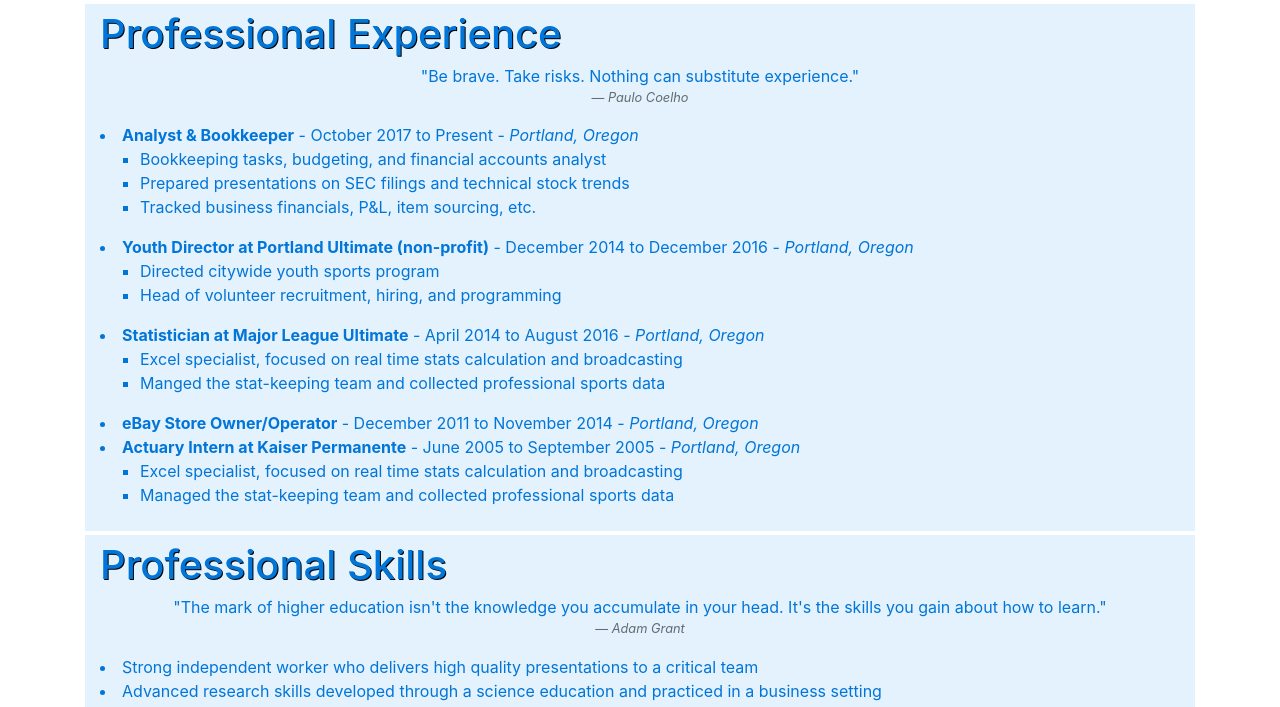
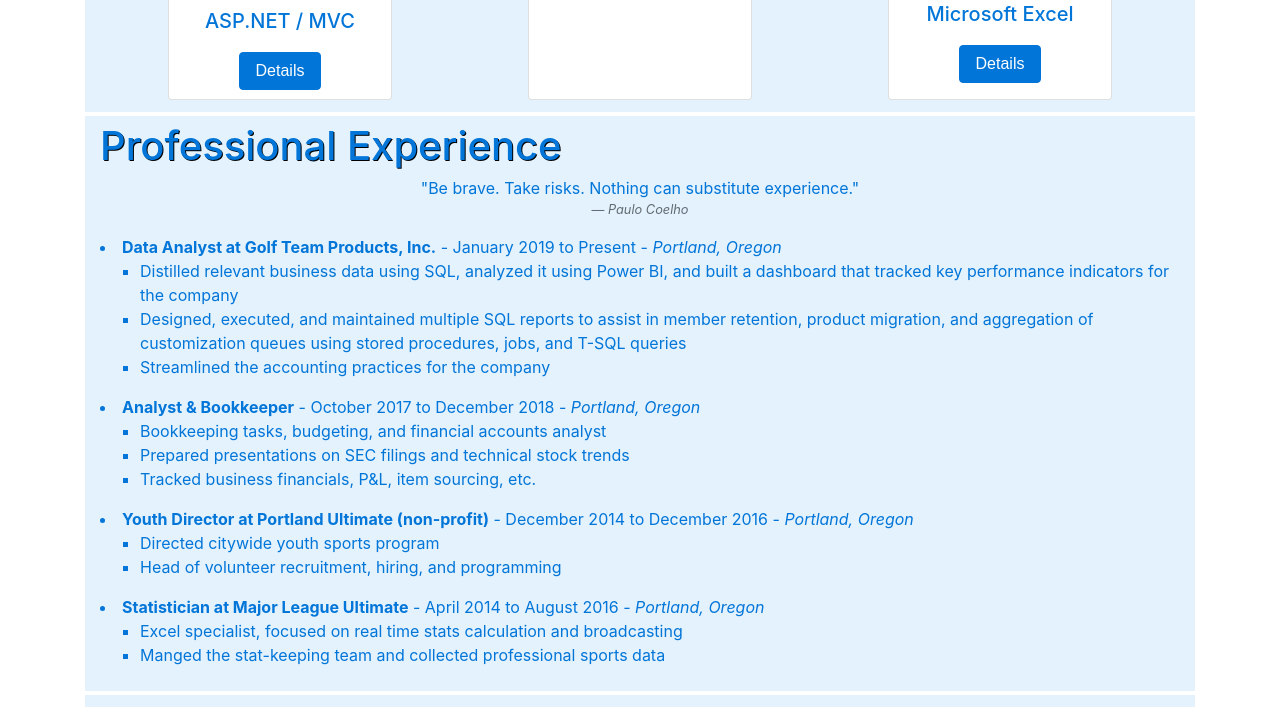
Before and after one commit to ahursey/ahursey.github.io, a plain HTML site: page index.html in a window 1280 px wide. Shown: the part 1939-2646 px from the top of the page. Drawn offline with nearby package versions, Linux system fonts and the light colour scheme; a script that the page names is missing.

Commit message:
Add files via upload

```diff
--- a/index.html
+++ b/index.html
@@ -115,7 +115,7 @@
           <div class="jumbotron jumbotron-fluid text-center text-primary mb-1 py-2" style="background-color: #e3f2fd;" id="home">
               <img src="./images/PDX.jpg" class="img-fluid" alt="Responsive image">
               <h1 class="display-3 font-weight-bold" style="text-shadow:2px 2px black;">Aaron Hursey</h1>
-              <p class="lead font-italic">Software developer, problem solver, and explorer of the world.</p>
+              <p class="lead font-italic">Analyst, developer, problem solver, and explorer of the world.</p>
               <hr class="mt-2">
               <p>My little space in the world wide web. Please, stay awhile!</p>
               <a class="btn btn-primary btn-lg m-2" href="#DevExp" role="button">Developer Experience</a>
@@ -139,7 +139,12 @@
                   </blockquote>
                   <!--Pro Exp Quote-->
 
-
+				  <li><strong>Data Analysis</strong></li>
+                  <ul style="list-style-type:square">
+                      <li>Experience generating reports using visualization tools like Power BI and Tableau.</li>
+                      <li>Skill with spotting, identifying, and extrapolating patterns in data.</li>
+                      <li>Fully equipped for data analysis, from ingestion to insight.</li>
+                  </ul>
                   <li><strong>Website Designing</strong></li>
                   <ul style="list-style-type:square">
                       <li>Created this website from scratch.</li>
@@ -441,7 +446,13 @@
                   <!--Pro Exp Quote-->
 
                   <h4><ul></h4>
-                  <li><strong>Analyst & Bookkeeper</strong> - October 2017 to Present - <em>Portland, Oregon</em></li>
+				  <li><strong>Data Analyst at Golf Team Products, Inc.</strong> - January 2019 to Present - <em>Portland, Oregon</em></li>
+                  <ul style="list-style-type:square">
+                      <li>Distilled relevant business data using SQL, analyzed it using Power BI, and built a dashboard that tracked key performance indicators for the company</li>
+                      <li>Designed, executed, and maintained multiple SQL reports to assist in member retention, product migration, and aggregation of customization queues using stored procedures, jobs, and T-SQL queries</li>
+                      <li>Streamlined the accounting practices for the company</li>
+                  </ul>
+                  <li><strong>Analyst & Bookkeeper</strong> - October 2017 to December 2018 - <em>Portland, Oregon</em></li>
                   <ul style="list-style-type:square">
                       <li>Bookkeeping tasks, budgeting, and financial accounts analyst</li>
                       <li>Prepared presentations on SEC filings and technical stock trends</li>
@@ -456,12 +467,6 @@
                   <ul style="list-style-type:square">
                       <li>Excel specialist, focused on real time stats calculation and broadcasting</li>
                       <li>Manged the stat-keeping team and collected professional sports data</li>
-                  </ul>
-                  <li><strong>eBay Store Owner/Operator</strong> - December 2011 to November 2014 - <em>Portland, Oregon</em></li>
-                  <li><strong>Actuary Intern at Kaiser Permanente</strong> - June 2005 to September 2005 - <em>Portland, Oregon</em></li>
-                  <ul style="list-style-type:square">
-                      <li>Excel specialist, focused on real time stats calculation and broadcasting</li>
-                      <li>Managed the stat-keeping team and collected professional sports data</li>
                   </ul>
                   </ul>
               </div>
```
